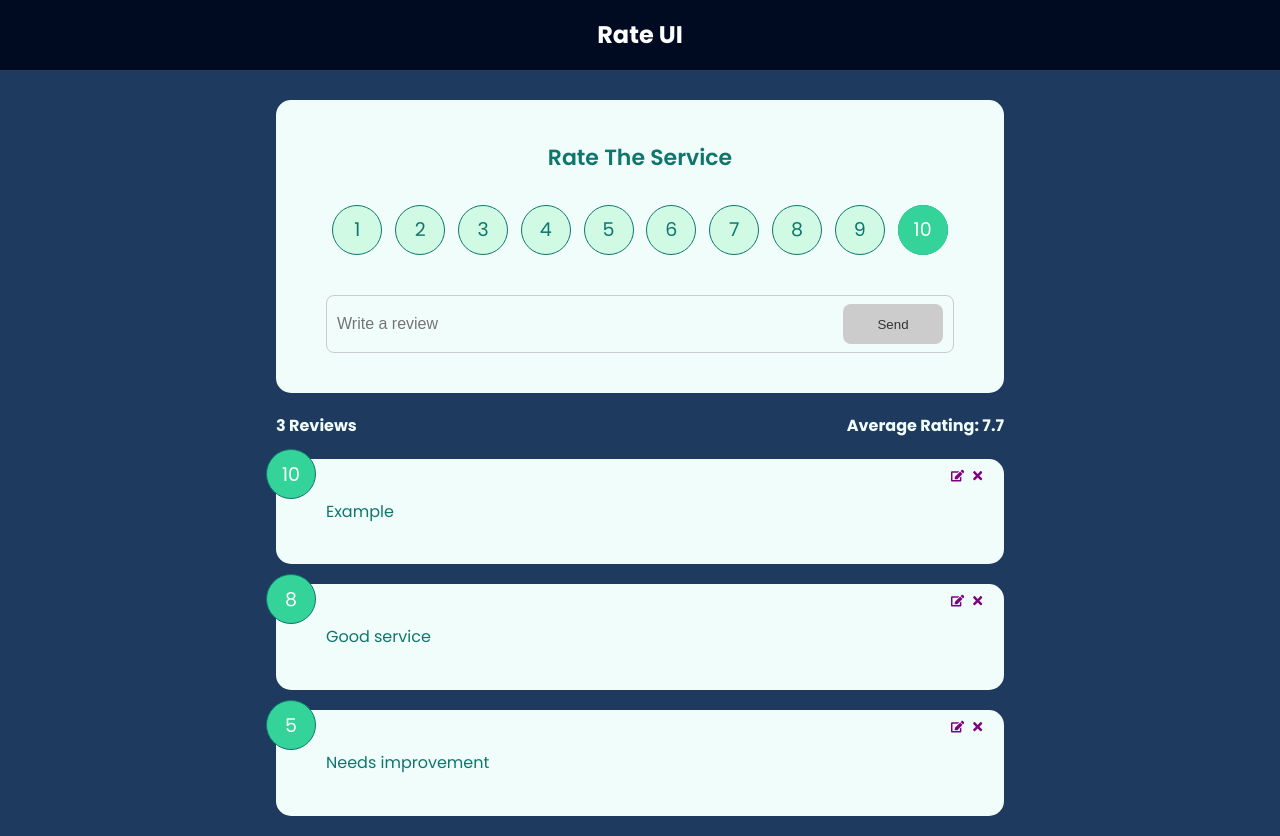
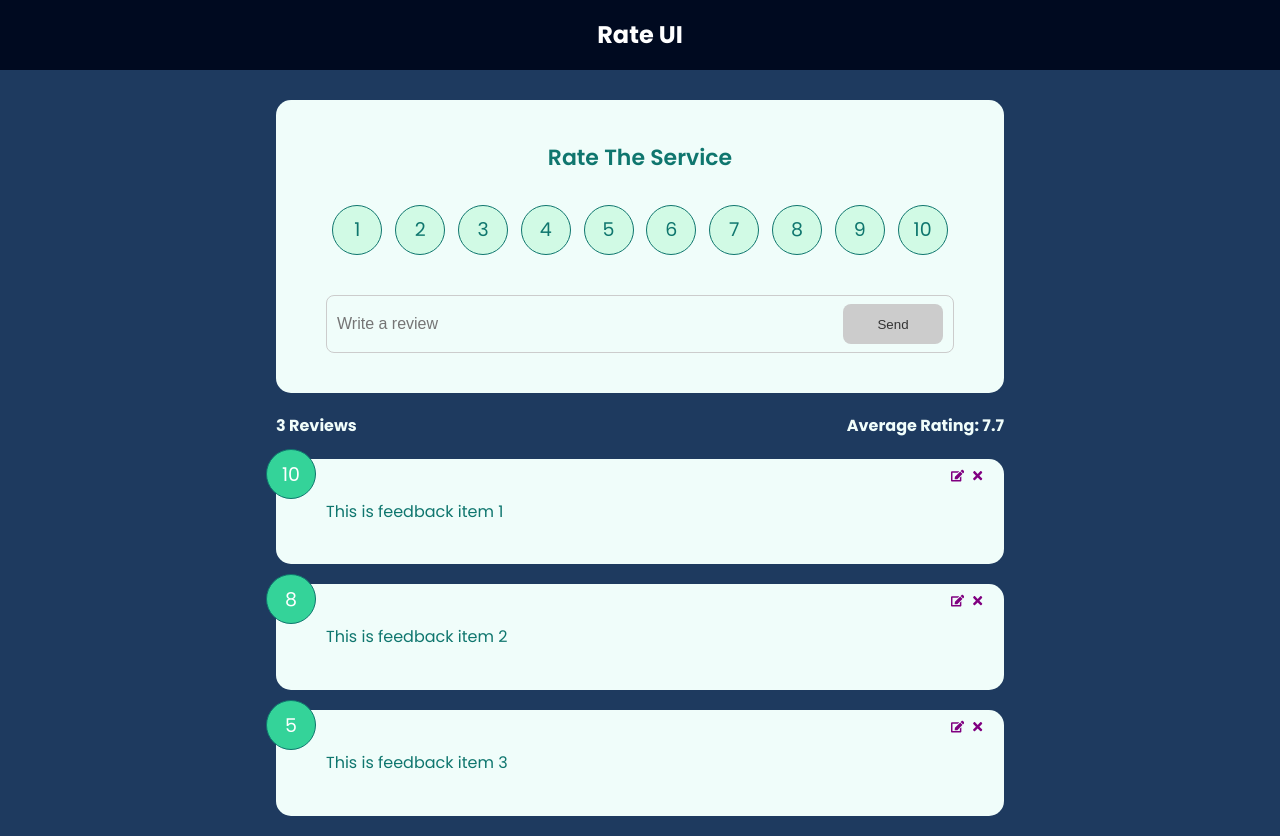
Before and after one commit to Yakov-Tome/Feedback-Rate, a React (Vite) app in the folder Rate-App/: page / in a window 1280 px wide. Built offline with nearby package versions, Linux system fonts and the light colour scheme.

Commit message:
Side Effect With useEffect

```diff
--- a/Rate-App/src/components/FeedbackForm.jsx
+++ b/Rate-App/src/components/FeedbackForm.jsx
@@ -1,4 +1,4 @@
-import React, { useState, useContext } from "react";
+import React, { useState, useContext, useEffect } from "react";
 import Card from "./shared/Card";
 import Button from "./shared/Button";
 import RatingSelect from "./RatingSelect";
@@ -10,7 +10,15 @@
   const [btnDisabled, setBtnDisabled] = useState(true);
   const [message, setMessage] = useState("");
 
-  const { addFeedback } = useContext(FeedbackContext);
+  const { addFeedback, feedbackEdit } = useContext(FeedbackContext);
+
+  useEffect(() => {
+    if (feedbackEdit.edit === true) {
+      setBtnDisabled(false);
+      setText(feedbackEdit.item.text);
+      setRating(feedbackEdit.item.rating);
+    }
+  }, [feedbackEdit]);
 
   const handleTextChange = (event) => {
     if (text === "") {
--- a/Rate-App/src/components/RatingSelect.jsx
+++ b/Rate-App/src/components/RatingSelect.jsx
@@ -1,7 +1,14 @@
-import React, { useState } from "react";
+import React, { useContext, useEffect, useState } from "react";
+import FeedbackContext from "../context/FeedbackContext";
 
 function RatingSelect({ select }) {
   const [selected, setSelected] = useState(10);
+
+  const { feedbackEdit } = useContext(FeedbackContext);
+
+  useEffect(() => {
+    setSelected(feedbackEdit.item.rating);
+  }, [feedbackEdit]);
 
   const handleChange = (event) => {
     setSelected(+event.currentTarget.value);
--- a/Rate-App/src/context/FeedbackContext.jsx
+++ b/Rate-App/src/context/FeedbackContext.jsx
@@ -7,17 +7,17 @@
   const [feedback, setFeedback] = useState([
     {
       id: 1,
-      text: "Example",
+      text: "This is feedback item 1",
       rating: 10,
     },
     {
       id: 2,
-      text: "Good service",
+      text: "This is feedback item 2",
       rating: 8,
     },
     {
       id: 3,
-      text: "Needs improvement",
+      text: "This is feedback item 3",
       rating: 5,
     },
   ]);
@@ -50,7 +50,13 @@
 
   return (
     <FeedbackContext.Provider
-      value={{ feedback, deleteFeedback, addFeedback, editFeedback }}
+      value={{
+        feedback,
+        deleteFeedback,
+        addFeedback,
+        editFeedback,
+        feedbackEdit,
+      }}
     >
       {children}
     </FeedbackContext.Provider>
```
